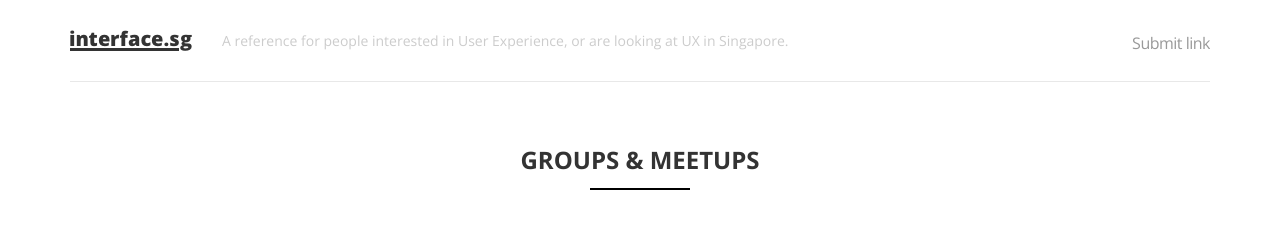
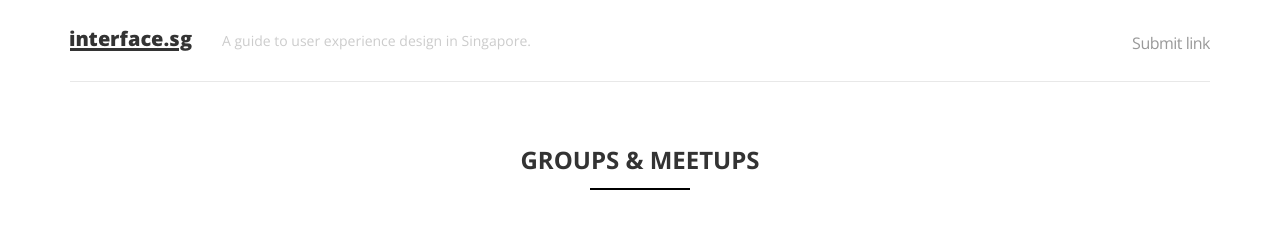
Before and after one commit to interfacesg/interfacesg.github.io, a Jekyll site: the page built from index.html, in a window 1280 px wide and 900 px high. Shown: the top 225 px of the window. Built offline with Jekyll 4.4.1, drawn with Linux system fonts in a browser that asks for light colours; some web fonts are replaced.

Commit message:
Update description and meta tag

```diff
--- a/_config.yml
+++ b/_config.yml
@@ -1,7 +1,7 @@
 # Site settings
 title: interface.sg
 email: hi@minitheory.com
-description: "Write an awesome description for your new site here. The Earth was small, light blue, and so touchingly alone, our home that must be defended like a holy relic. The Earth was absolutely round. I believe I never knew what the word round meant until I saw Earth from space."
+description: "A guide to user experience design in Singapore."
 baseurl: ""
 url: "http://interface.sg"
 twitter_username: MinitheoryLLP
--- a/_includes/header.html
+++ b/_includes/header.html
@@ -17,7 +17,7 @@
       </a>
       <a class="page-link" href="mailto:hi@minitheory.com">Submit link</a>
     </nav>
-    <div class="site-subtitle">A reference for people interested in User Experience, or are looking at UX in Singapore.</div>
+    <div class="site-subtitle">A guide to user experience design in Singapore.</div>
 
   </div>
 
```
